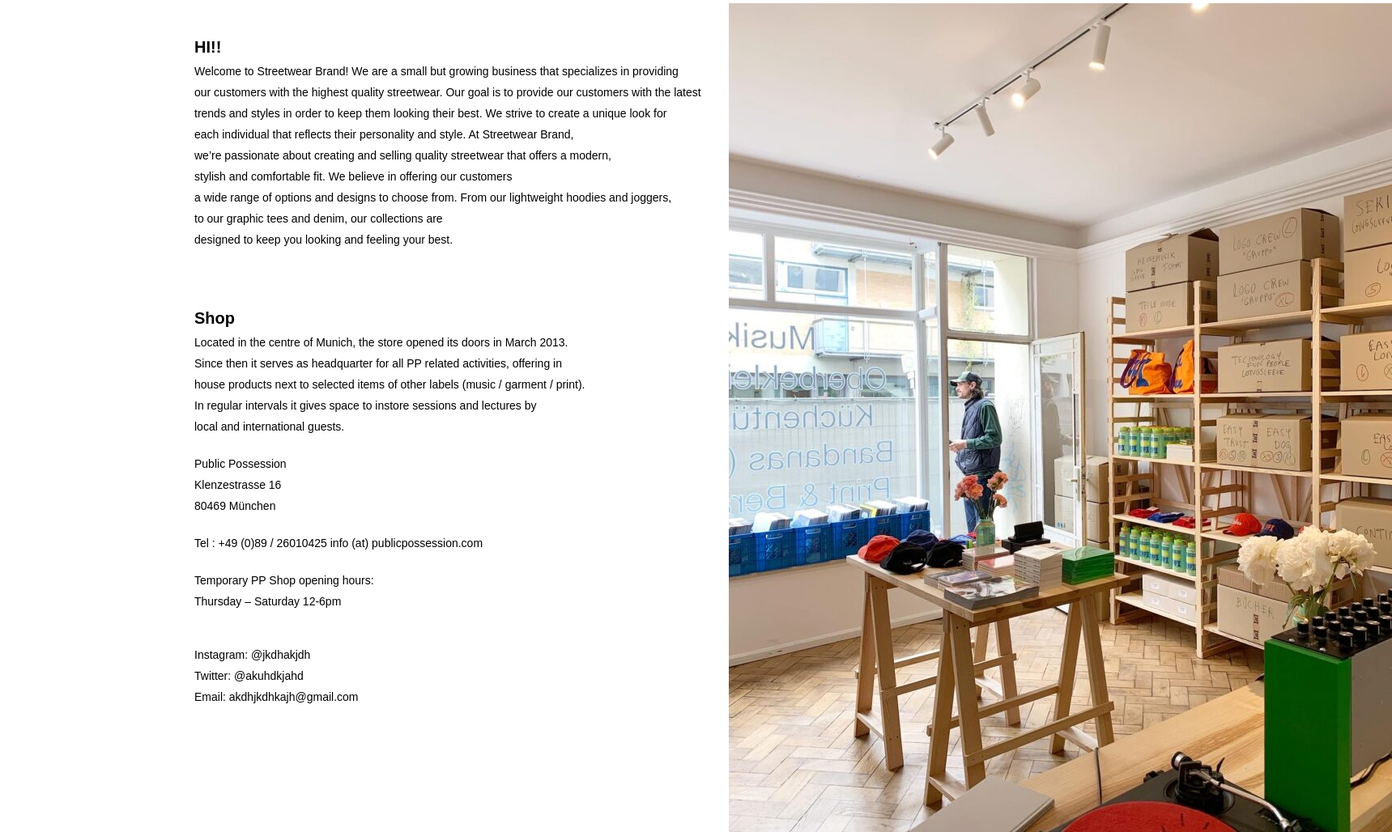
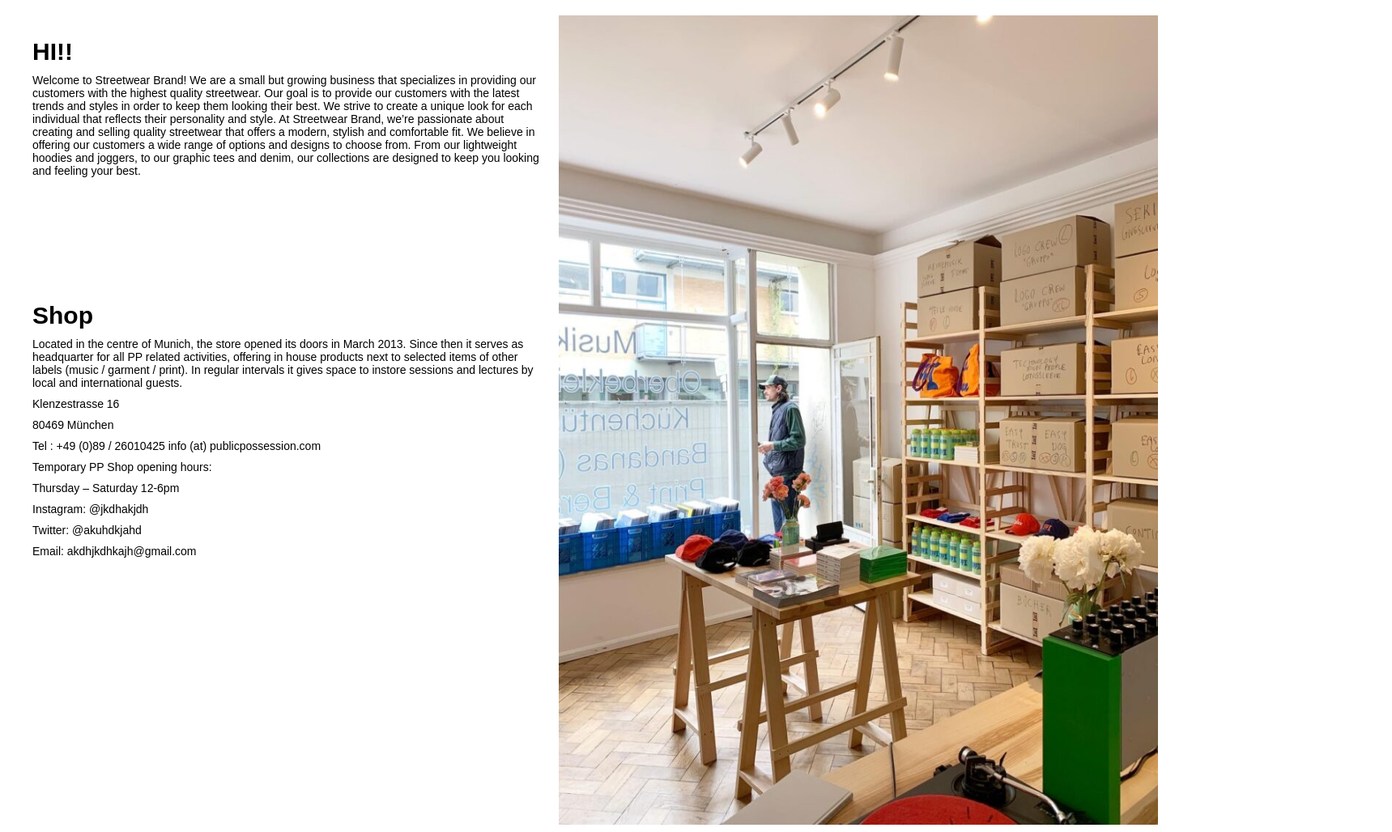
Before and after one commit to rexleonard2707/rexleonard, a plain HTML site: page web-uts-kel/about.html in a window 1280 px wide. Shown: the part 207-1235 px from the top of the page at 81% size, 1719 px wide, since content can reach past the window. Drawn offline with Linux system fonts and the light colour scheme.

Commit message:
Add files via upload

```diff
--- a/web-uts-kel/about.html
+++ b/web-uts-kel/about.html
@@ -17,47 +17,64 @@
         <section style="position: relative; width: auto; height: auto;">
           <div>
             <video class="wp-block-cover__video-background intrinsic-ignore" autoplay muted loop playsinline
-             src="assets/img/clouds.mp4" style="object-position: 52% 43%" data-object-fit="cover" data-object-position="52% 43%"></video>
+             src="assets/img/clouds.mp4" style="object-position: 30% 30%" data-object-fit="fit" data-object-position="30% 30%"></video>
           </div>
+
+
+
           <div class="main_container">
             <h2 style="margin: right 200px; padding-top: 50px;">HI!!</h2>
 
-            <p style="padding-top: 10px ;">Welcome to Streetwear Brand! We are a small but
-               growing business that specializes in providing </p>
-               <p style="padding-top: 10px ;">our customers with the highest quality streetwear.
-               Our goal is to provide our customers with the latest</p>
-               <p style="padding-top: 10px ;">trends and styles in order to keep them looking their best.
-                We strive to create a unique look for
-                <p style="padding-top: 10px ;"> each individual that reflects their personality and style. At Streetwear Brand,
-                  <p style="padding-top: 10px ;"> we’re passionate about creating and selling quality streetwear that offers a modern, </p>
-               <p style="padding-top: 10px ;"> stylish and comfortable fit. We believe in offering our customers</p>
-               <p style="padding-top: 10px ;"> a wide range of options and designs to choose from. From our lightweight hoodies and joggers,
-                <p style="padding-top: 10px ;"> to our graphic tees and denim, our collections are</p>
-               <p style="padding-top: 10px ;">   designed to keep you looking and feeling your best.</p>
-                    <img style="margin-left: 660px; margin-top: -300px;" src="assets/img/img3.jpg" alt=""
-          width="819px" height="1024px" >
+            <p id="paragraph1">Welcome to Streetwear Brand! We are a small but growing business that specializes in providing
+
+              our customers with the highest quality streetwear. Our goal is to provide our customers with the latest
+
+              trends and styles in order to keep them looking their best. We strive to create a unique look for
+
+              each individual that reflects their personality and style. At Streetwear Brand,
+
+              we’re passionate about creating and selling quality streetwear that offers a modern,
+
+              stylish and comfortable fit. We believe in offering our customers
+
+              a wide range of options and designs to choose from. From our lightweight hoodies and joggers,
+
+              to our graphic tees and denim, our collections are
+
+              designed to keep you looking and feeling your best. </p>
+
+          </div>
+
+          <div id="img">
+            <img id = "img1" src="assets/img/img3.jpg">
+           </div>
+
+          <div class="main_container">
+
+            <h2 style="margin-top: -650px ;">Shop</h2>
+
+            <p id="paragraph1">Located in the centre of Munich, the store opened its doors in March 2013.
+             Since then it serves as headquarter for all PP related activities, offering in
+            house products next to selected items of other labels (music / garment / print).
+            In regular intervals it gives space to instore sessions and lectures by
+             local and international guests. </p>
+
+            <p id="paragraph1"> Klenzestrasse 16</p>
+            <p id="paragraph1"> 80469 München</p>
+            <p id="paragraph1"> Tel : +49 (0)89 / 26010425 info (at) publicpossession.com </p>
+            <p id="paragraph1"> Temporary PP Shop opening hours: </p>
+            <p id="paragraph1"> Thursday – Saturday 12-6pm</p>
 
           </div>
           <div class="main_container">
-            <h2 style="margin-top: -650px ;">Shop</h2>
-            <p style="padding-top: 10px ;">Located in the centre of Munich, the store opened its doors in March 2013. </p>
-            <p style="padding-top: 10px ;"> Since then it serves as headquarter for all PP related activities, offering in </p>
-            <p style="padding-top: 10px ;"> house products next to selected items of other labels (music / garment / print). </p>
-            <p style="padding-top: 10px ;"> In regular intervals it gives space to instore sessions and lectures by </p>
-            <p style="padding-top: 10px ;"> local and international guests.</p>
-            <p style="padding-top: 30px ;"> Public Possession </p>
-            <p style="padding-top: 10px ;"> Klenzestrasse 16</p>
-            <p style="padding-top: 10px ;"> 80469 München</p>
-            <p style="padding-top: 30px ;"> Tel : +49 (0)89 / 26010425 info (at) publicpossession.com </p>
-            <p style="padding-top: 30px ;"> Temporary PP Shop opening hours: </p>
-            <p style="padding-top: 10px ;"> Thursday – Saturday 12-6pm</p>
-
-          </div>
-          <div class="main_container">
-            <p style="padding-top: 50px ;">
+            <p id="paragraph1">
               Instagram: @jkdhakjdh
             </p>
-            <p style="padding-top: 10px ;">Twitter: @akuhdkjahd</p>
-            <p style="padding-top: 10px ;">Email: akdhjkdhkajh@gmail.com</p>
+            <p id="paragraph1">Twitter: @akuhdkjahd</p>
+            <p id="paragraph1">Email: akdhjkdhkajh@gmail.com</p>
           </div>
         </section>
+
+
+
+        <script src="aboutdata.js"></script>
--- /dev/null
+++ b/web-uts-kel/aboutdata.js
@@ -0,0 +1,9 @@
+let myparagraph = document.getElementById("paragraph1");
+let paragraphContent = myparagraph.textContent;
+
+let img = document.getElementById("img").src;
+
+
+
+document.getElementById('paragraph1').innerHTML = namavariable;
+var paragraph1 = document.getElementById("paragraph1").innerHTML;
--- a/web-uts-kel/assets/css/global.css
+++ b/web-uts-kel/assets/css/global.css
@@ -29,7 +29,12 @@
   .main_container {
     position: relative;
     width: 800px;
-    margin: 0 auto;
+    margin: 0;
+    margin-left: 20px;
+  }
+
+  .section-p1 {
+    padding: 40px 80px;
   }
 
   h1 {
@@ -38,21 +43,29 @@
     color: white;
     text-align: center;
     margin-top: 15px;
+    margin-left: 20px;
     padding-top: 50%;
 }
 
 h2 {
   font-family: sans-serif;
-  font-size: 20px; color: black;
-  text-align: auto;
-  margin-left: auto
+  font-size: 30px; color: black;
+  margin-left: 20px;
 }
 
 p {
   font-family: sans-serif;
   font-size: 14px; color: black;
-  text-align: left;
-  margin-left: auto
+  margin-left: 20px; padding-top:  10px ;
+   margin-right: 150px;
+}
+
+img {
+  margin-left: 690px;
+   margin-top: -200px;
+   width: 100%;
+   width:740px;
+    height: 1000px
 }
   /* NAV BAR MENU */
 
@@ -74,3 +87,29 @@ p {
     background-color: black;
 
   }
+
+  #footer {
+ display: block;
+ align-items: flex-start;
+ padding: 20px 80px;
+ margin: 150px;
+ margin-left: 20px;
+  }
+
+#content {
+  display: block;
+  align-items: baseline;
+  justify-content: baseline;
+}
+
+#content li {
+  list-style: none;
+  padding: 20px;
+}
+
+#content li a {
+text-decoration: none;
+font-size: 16px;
+font-weight: 600;
+color: black;
+}
```
